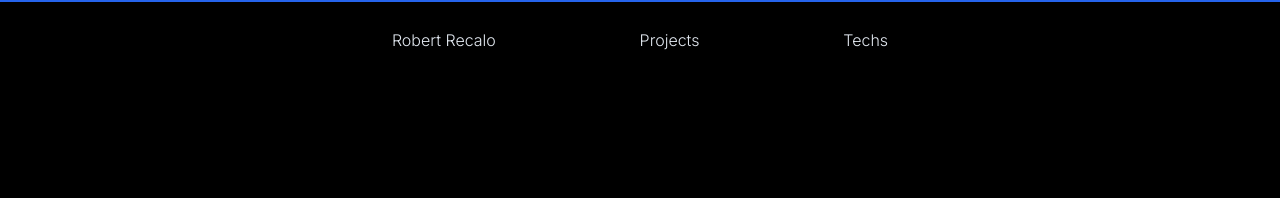
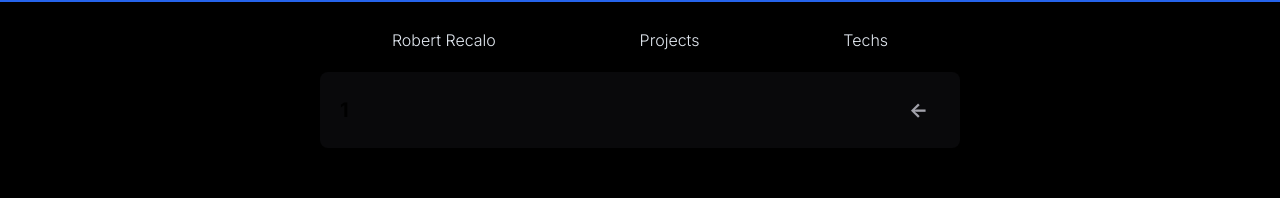
Before and after one commit to rrecalo/portfolio, a Next.js app: page /projects/1 in a window 1280 px wide. Shown: the top 198 px of the page. Built offline with nearby package versions, Linux system fonts and the light colour scheme.

Commit message:
Add return arrow/button to project view

```diff
--- a/src/app/projects/[projectName]/page.tsx
+++ b/src/app/projects/[projectName]/page.tsx
@@ -1,15 +1,31 @@
 'use client'
 import {useEffect} from 'react'
-import { useParams } from "next/navigation";
+import {motion} from 'framer-motion'
+import { useParams, useRouter } from "next/navigation";
 
 export default function Page() {
   const params = useParams();
+  const router = useRouter();
 
   useEffect(()=>{
     console.log(params);
   },[params])
 
+  function returnToProjects(){
+    router.push("/projects");
+  }
+
   return (
-    <div className='text-xl font-bold sm:mt-[72px]'>{params?.projectName}</div>
+    <motion.div className='text-xl font-bold sm:mt-[72px]  p-5 rounded-lg bg-zinc-950'
+    initial={{opacity:0}} animate={{opacity:1}} exit={{opacity:0}}
+    >
+      <div className='flex justify-between items-center'>
+      {params?.projectName}
+      <motion.div className='text-zinc-400 mr-1 py-1 rounded-lg px-2'
+      animate={{backgroundColor:"transparent"}} whileHover={{backgroundColor:"rgb(24, 24, 27)"}} onClick={()=>returnToProjects()}>
+        {'<-'}
+      </motion.div>
+      </div>
+    </motion.div>
   )
 }
```
